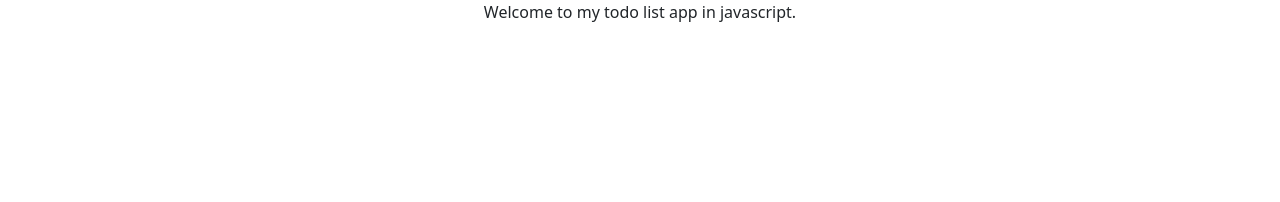
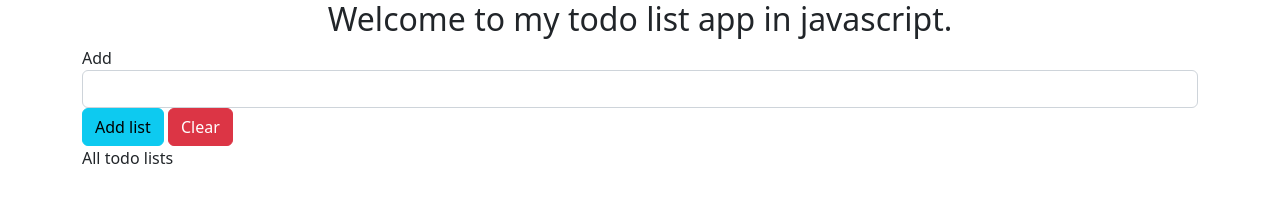
Before and after one commit to TechWithMax/Todo, a plain HTML site: page index.html in a window 1280 px wide. Drawn offline with Linux system fonts and the light colour scheme.

Commit message:
Complete index page

```diff
--- a/index.html
+++ b/index.html
@@ -9,7 +9,19 @@
 </head>
 <body>
     <div class="container">
-        <p class="text-center">Welcome to my todo list app in javascript.</p>
+        <h2 class="text-center">Welcome to my todo list app in javascript.</h2>
+
+
+    <div class="form-group">
+        <label for="inputItem">Add</label>
+        <input type="text" class="form-control" name="" id="inputItem">
+    </div>
+    <button id="addbtn" class="btn btn-info">Add list</button>
+    <button id="clearbtn" class="btn btn-danger">Clear</button>
+    <br>
+
+    <p>All todo lists</p>
+    <ol id="mylist"></ol>
     </div>
 
     <script type="" src="js/script.js"></script>
```
